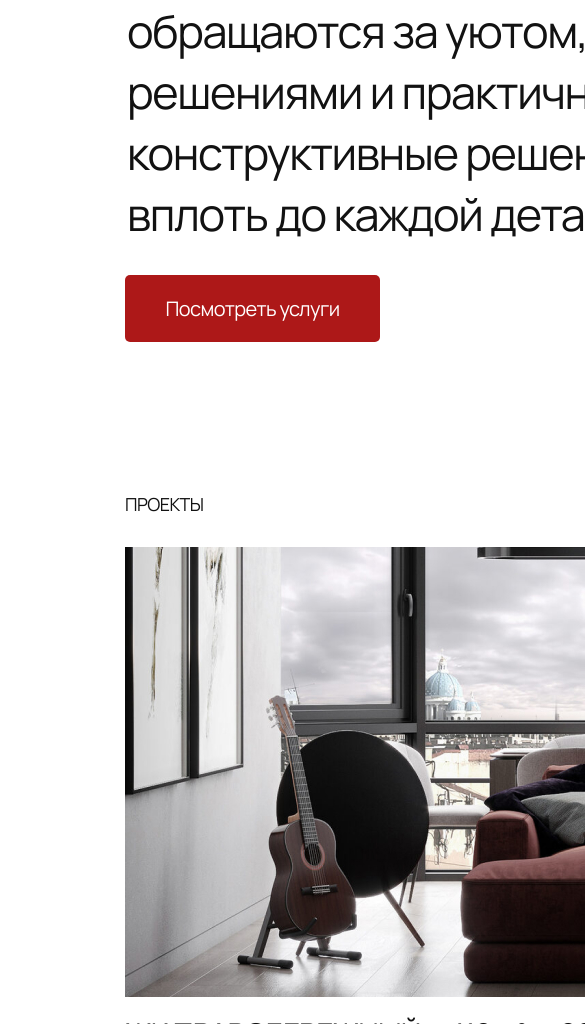
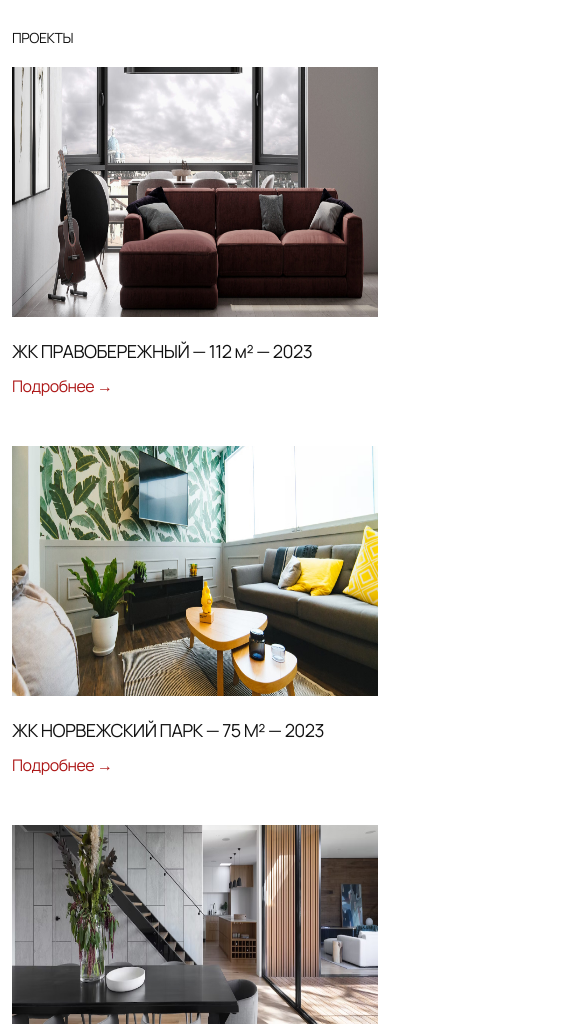
Before and after one commit to Ilya-Samotokhin/Metrica-NN, a plain HTML site: page index.html in a window 390 px wide. Shown: the part 976-2000 px from the top of the page, 585 px wide, since content can reach past the window. Drawn offline with Linux system fonts and the light colour scheme.

Commit message:
added adaptive on about and projects

```diff
--- a/index.html
+++ b/index.html
@@ -3,6 +3,7 @@
 
 <head>
   <meta charset="UTF-8">
+  <meta name="viewport" content="width=device-width, initial-scale=1.0">
   <title>МетрикаНН</title>
   <link rel="stylesheet" href="styles/reset.css">
 
--- a/styles/style.css
+++ b/styles/style.css
@@ -7,7 +7,7 @@ html {
 header,
 footer,
 .wrapper {
-  min-width: 1400px;
+  /* min-width: 1400px; */
   margin: 0 auto;
 }
 
@@ -90,7 +90,7 @@ section {
   position: relative;
   background-image: url(../resurces/Rectangle\ 1.png);
   height: 500px;
-  background-size: contain;
+  background-size: cover;
   background-repeat: no-repeat;
 }
 
@@ -164,13 +164,13 @@ section {
 
 .project__btn {
   display: block;
-  padding: 56px 0;
   width: 100%;
+  height: 153px;
   border: 1px solid #AD1818;
   border-radius: 5px;
   background-color: #fff;
   font-size: 30px;
-  line-height: 41px;
+  line-height: 153px;
   text-align: center;
   color: #AD1818;
   cursor: pointer;
@@ -310,3 +310,156 @@ section {
   color: #FFFFFF;
   opacity: 0.5;
 }
+
+@media (max-width: 1199px) {
+
+  section {
+    margin-bottom: 120px;
+  }
+
+  .container {
+    width: 960px;
+    padding-left: 15px;
+    padding-right: 15px;
+  }
+
+  /* Знакомство */
+
+  .acquaintance__title {
+    font-size: 50px;
+    width: 820px;
+  }
+
+  .acquaintance__image {
+    height: 400px;
+    width: 100%;
+  }
+
+  .acquaintance__description {
+    bottom: 30px;
+  }
+
+  /* О НАС */
+
+  .about__descr {
+    width: 690px;
+    font-size: 35px;
+    line-height: 48px;
+  }
+
+  /* ПРОЭКТЫ */
+
+  .project__content {
+    margin-bottom: 80px;
+  }
+
+  .project__content:last-child {
+    margin-bottom: 100px;
+  }
+
+  .project__image {
+    width: 100%;
+    height: 450px;
+  }
+
+  .project__descr {
+    margin-bottom: 10px;
+    font-size: 25px;
+    line-height: 34px;
+  }
+
+}
+
+@media (max-width: 767px) {
+
+  section {
+    margin-bottom: 80px;
+  }
+
+  .container {
+    width: 100%;
+    padding-left: 12px;
+    padding-right: 12px;
+  }
+
+  .title {
+    font-size: 14px;
+    line-height: 19px;
+  }
+
+  .heading-indent {
+    margin-bottom: 20px;
+  }
+
+  /* Знакомство */
+
+  .acquaintance__title {
+    margin-bottom: 25px;
+    width: 337px;
+    height: 95px;
+    font-size: 30px;
+    line-height: 32px;
+  }
+
+  .acquaintance__image {
+    height: 304px;
+  }
+
+  .acquaintance__description {
+    left: 15px;
+    bottom: 15px;
+    width: 312px;
+    height: 88px;
+    font-size: 16px;
+    line-height: 22px;
+  }
+
+  /* О НАС */
+
+  .about__descr {
+    width: 100%;
+    font-size: 22px;
+    line-height: 30px;
+    height: auto;
+  }
+
+  .about__btn {
+    width: 100%;
+    height: 51px;
+    font-size: 16px;
+    line-height: 51px;
+  }
+
+  /* ПРОЭКТЫ */
+
+  .project__content {
+    margin-bottom: 49px;
+  }
+
+  .project__content:last-child {
+    margin-bottom: 60px;
+  }
+
+  .project__image {
+    margin-bottom: 20px;
+    height: 250px;
+  }
+
+  .project__descr {
+    margin-bottom: 11px;
+    font-size: 18px;
+    line-height: 25px;
+  }
+
+  .project__more {
+    font-size: 16px;
+    line-height: 22px;
+  }
+
+  .project__btn {
+    height: 100px;
+    font-size: 22px;
+    line-height: 100px;
+  }
+
+}
```
